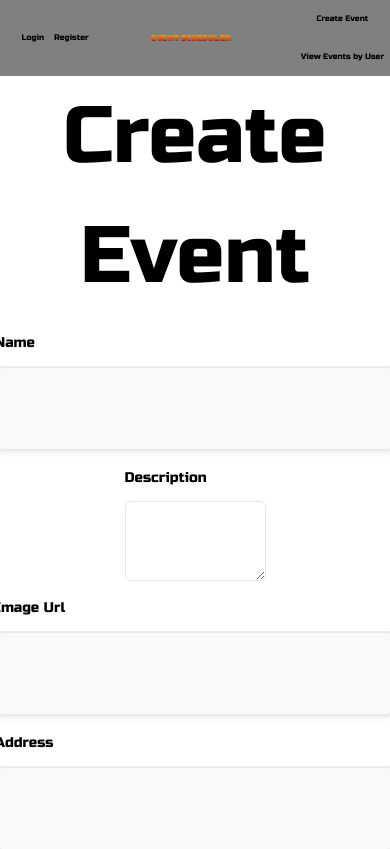
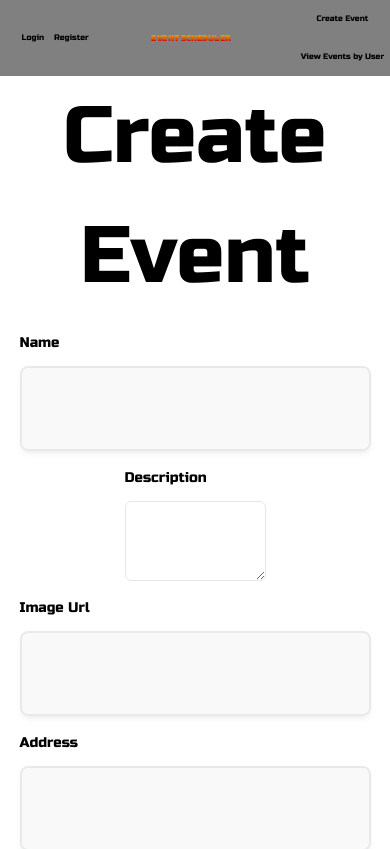
Before and after one commit to Programmer231/Rocket-Group-Project, a Next.js app: page /create/event in a window 390 px wide. Shown: the top 849 px of the page. Built offline with nearby package versions, Linux system fonts and the light colour scheme; no server answers.

Commit message:
more fixed

```diff
--- a/src/components/ui/input.tsx
+++ b/src/components/ui/input.tsx
@@ -10,7 +10,7 @@ const Input = React.forwardRef<HTMLInputElement, InputProps>(
     return (
       <input
         type={type}
-        className="lg:flex rounded-lg border-2 border-gray-300 bg-gray-200 bg-opacity-50 p-3 text-5xl font-bold outline-offset-2 focus:border-transparent focus:border-0 font-black text-black shadow-md opacity-50 min-w-[400px]"
+        className="lg:flex rounded-lg border-2 border-gray-300 bg-gray-200 bg-opacity-50 p-3 text-5xl font-bold outline-offset-2 focus:border-transparent focus:border-0 font-black text-black shadow-md opacity-50 min-w-[200px]"
         ref={ref}
         {...props}
       />
```
